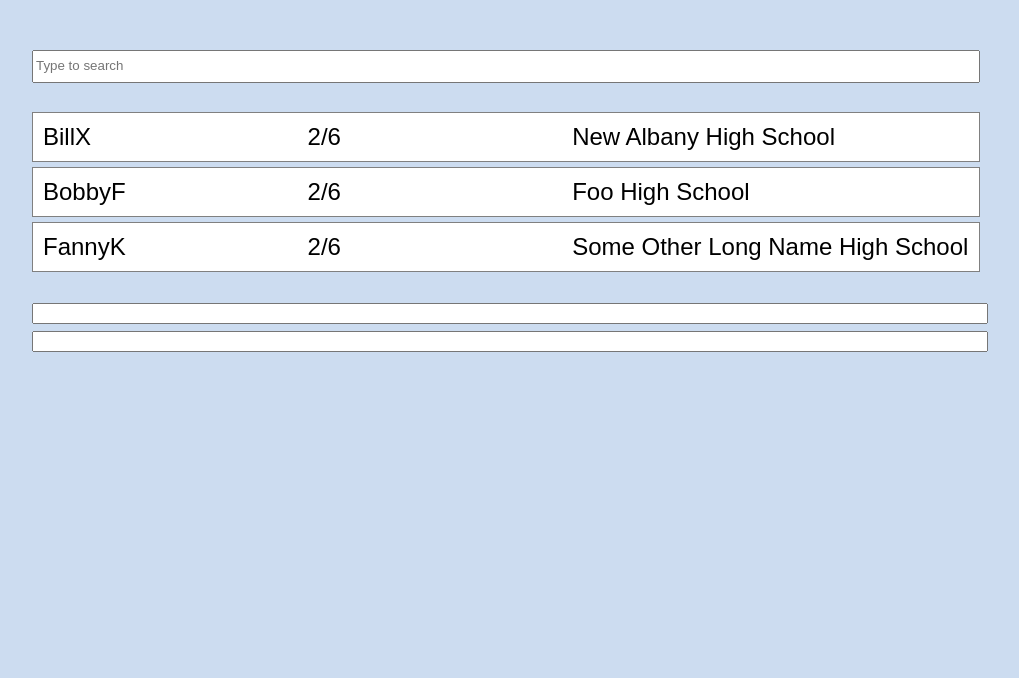
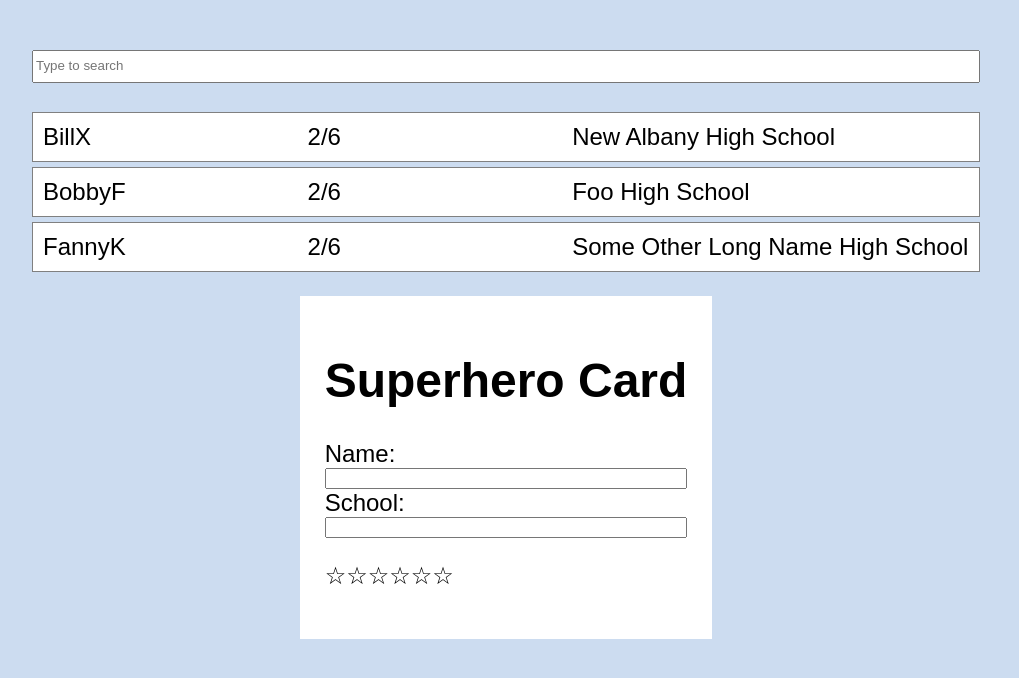
Before and after one commit to Lifetown-Columbus/lifetown_clinic, a website with bundled scripts: page src/public/index.html in a window 1280 px wide. Shown: the whole page, without its empty margins (134-1153 px from the left). Built offline with nearby package versions, Linux system fonts and the light colour scheme.

Commit message:
added basic styling for card

```diff
--- a/src/public/app.css
+++ b/src/public/app.css
@@ -42,8 +42,23 @@ ul {
 }
 .search > input {
     line-height: 2;
+    flex: 1
 }
 
-input {
-    width: 100%;
+.card {
+    background-color: white;
+    display: flex;
+    flex-direction: column;
+    padding: 25px;
+    margin: auto;
 }
+
+.card > form{
+    display: flex;
+    flex-direction: column;
+}
+
+.progress > span:hover:before {
+   content: "\2605";
+   position: absolute;
+}
--- a/src/public/index.html
+++ b/src/public/index.html
@@ -35,15 +35,21 @@
       </ul>
 
       <div class="card">
-        <input type="text" id="name" />
-        <input type="text" id="school" />
+        <h1>Superhero Card</h1>
+        <form>
+          <label for="name">Name:</label>
+          <input type="text" id="name" />
+          <label for="school">School:</label>
+          <input type="text" id="school" />
+        </form>
+
         <ul class="progress">
-          <li></li>
-          <li></li>
-          <li></li>
-          <li></li>
-          <li></li>
-          <li></li>
+          <span>☆</span
+          ><span>☆</span
+          ><span>☆</span
+          ><span>☆</span
+          ><span>☆</span
+          ><span>☆</span>
         </ul>
       </div>
     </div>
```
